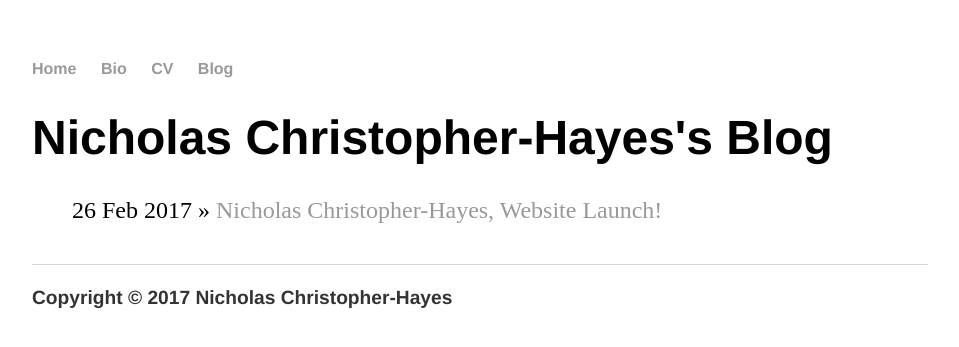
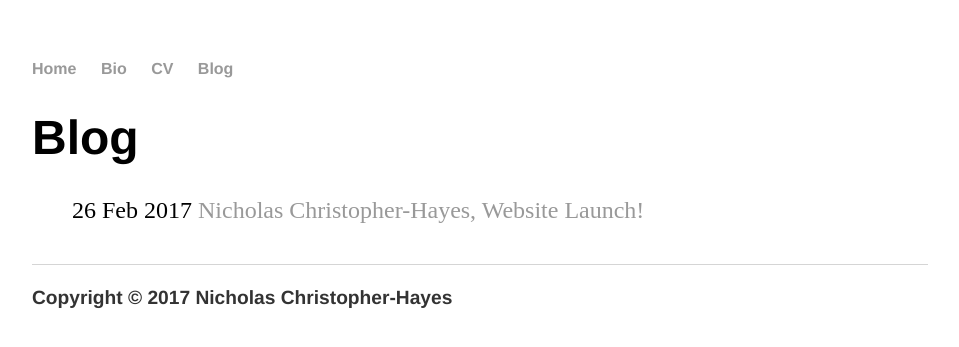
Before and after one commit to nichrishayes/nichrishayes.github.io, a Jekyll site: the page built from blog/index.html, in a window 1280 px wide. Shown: the top 347 px of the page, without its empty margins (160-1119 px from the left). Built offline with Jekyll 4.4.1, drawn with Linux system fonts in a browser that asks for light colours.

Commit message:
text_update
Change title from name-blog to Blog. Attempt to move post title and link under date.

```diff
--- a/blog/index.html
+++ b/blog/index.html
@@ -1,11 +1,12 @@
 ---
 layout: default
-title: Nicholas Christopher-Hayes's Blog
+title: Blog
 ---
 	<h1>{{ page.title }}</h1>
 	<ul class="posts">
 
 	  {% for post in site.posts %}
-	    <li><span>{{ post.date | date_to_string }}</span> » <a href="{{ post.url }}" title="{{ post.title }}">{{ post.title }}</a></li>
+	    <li><span>{{ post.date | date_to_string }}</span>
+	    <a href="{{ post.url }}" title="{{ post.title }}">{{ post.title }}</a></li>
 	  {% endfor %}
 	</ul>
```
